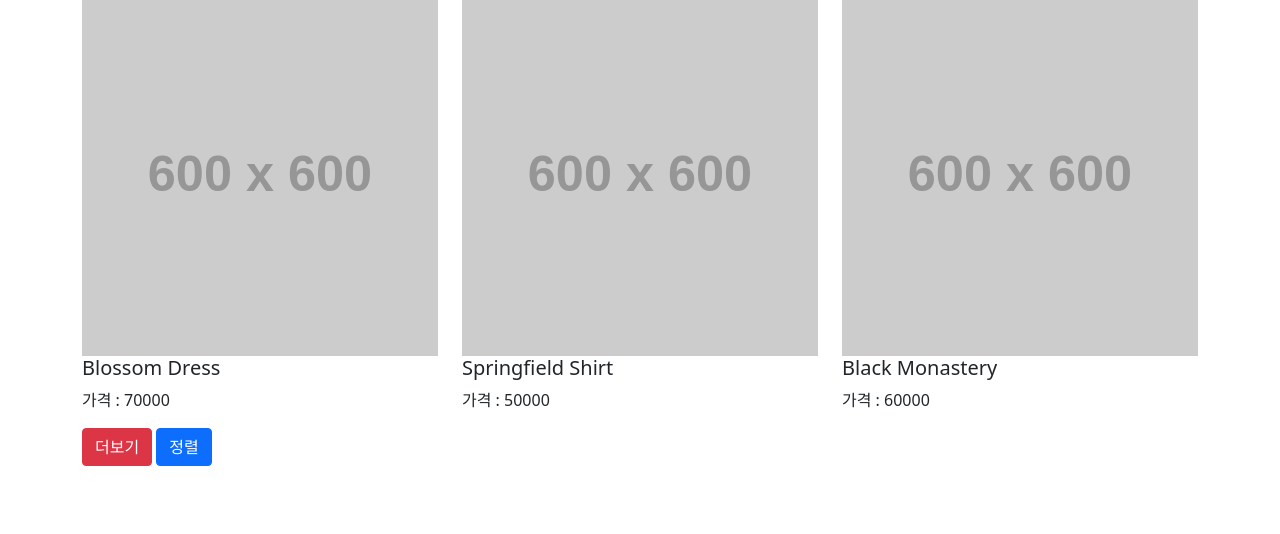
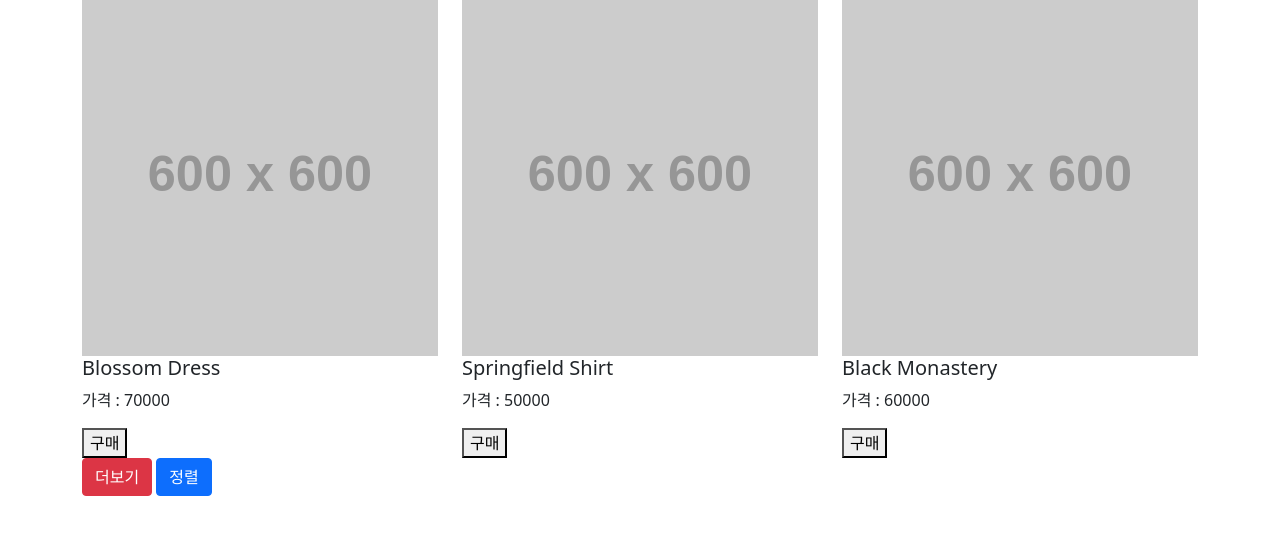
Before and after one commit to leegyuseung/apple-js-basic, a plain HTML site: page list.html in a window 1280 px wide. Drawn offline with nearby package versions, Linux system fonts and the light colour scheme; placeholder pictures from the web are drawn by us.

Commit message:
localStorage, sessionStorage

```diff
--- a/list.html
+++ b/list.html
@@ -44,9 +44,25 @@
           <img src="https://via.placeholder.com/600" class="w-100" />
           <h5>${data.title}</h5>
           <p>가격 : ${data.price}</p>
+          <button class="buy">구매</button>
           </div>`;
         $(".row").append(template);
       });
+
+      // 자료 저장하기
+      // localStorage.setItem("이름", "kim");
+      // 자료 꺼내오기
+      // localStorage.getItem('이름')
+      // 자료 삭제하기
+      // localStorage.removeItem('이름')
+
+      // array, object 저장은 json 사용
+      var arr = [1, 2, 3];
+      var newArr = JSON.stringify(arr);
+      localStorage.setItem("num", newArrarr);
+
+      var newData = localStorage.getItem("num");
+      var newData2 = JSON.parse(newArr2);
     </script>
 
     <div class="container">
```
